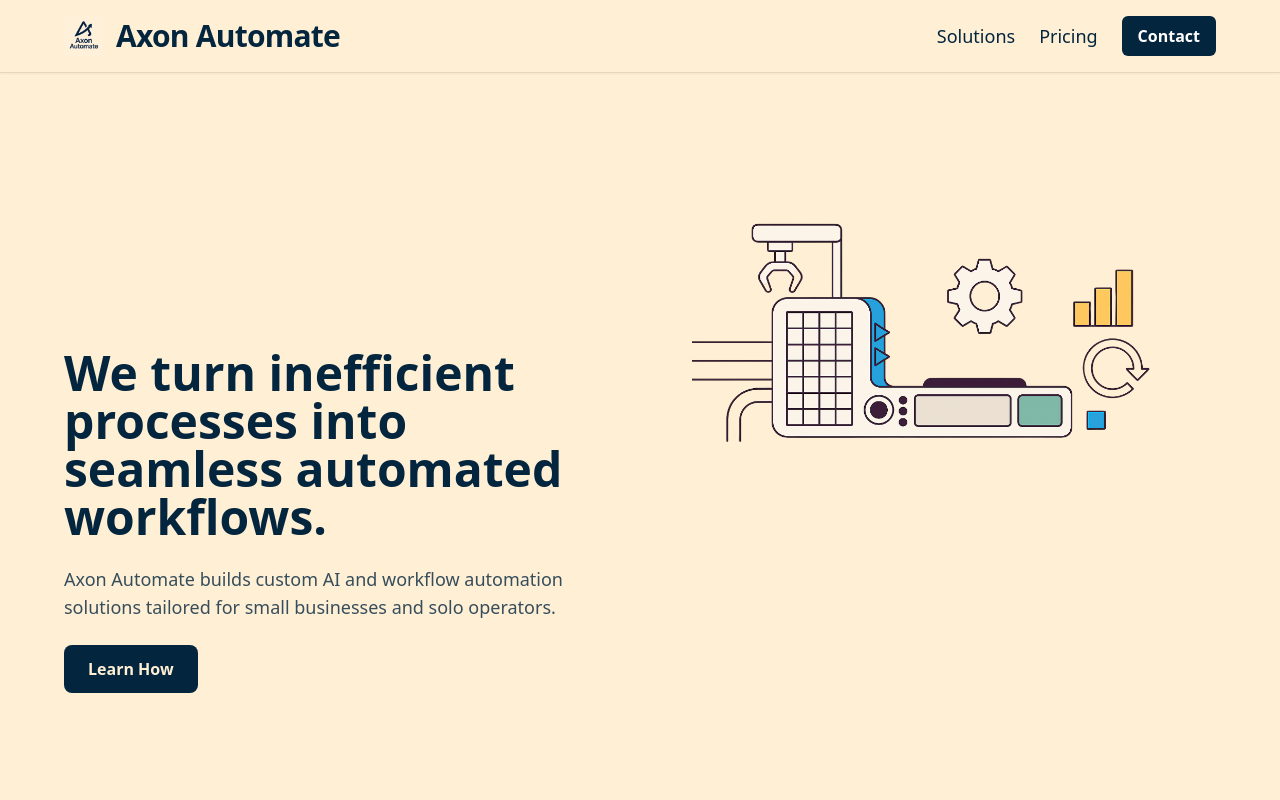
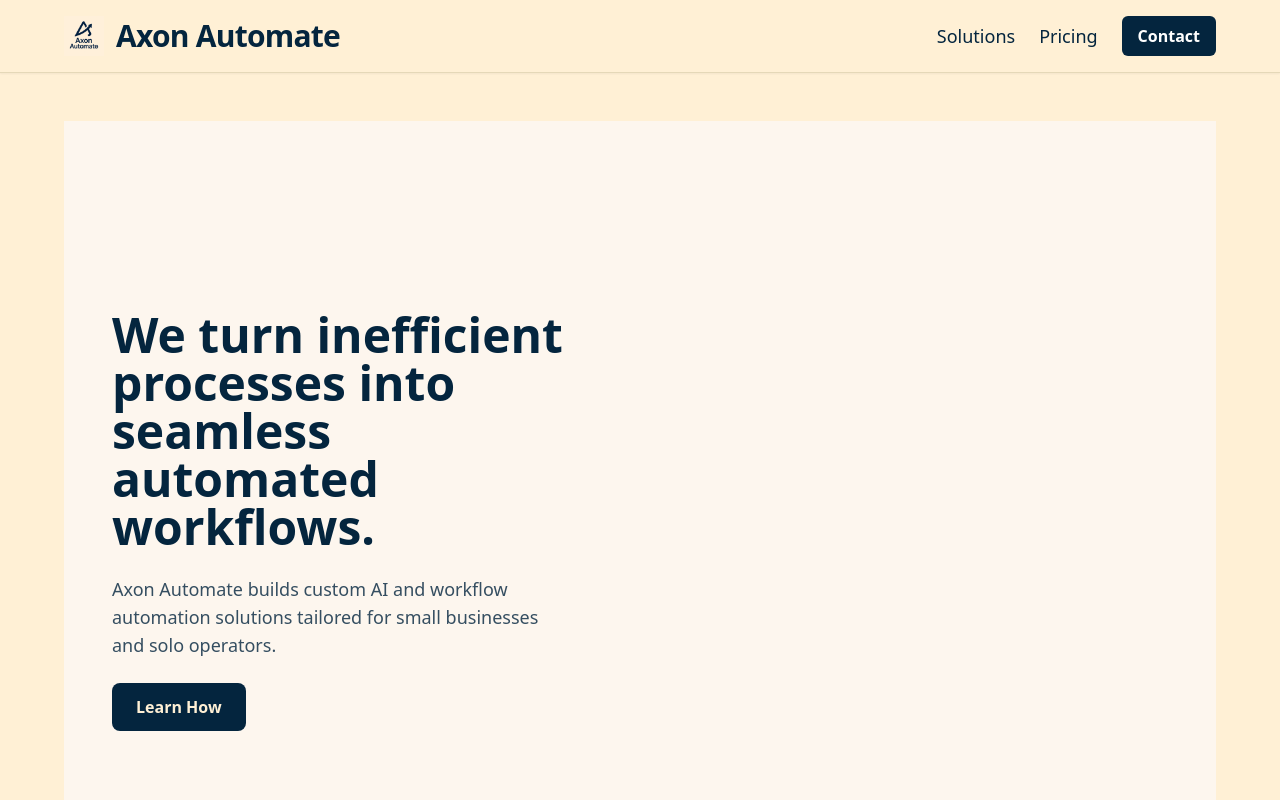
Before and after one commit to trimdex445/axon-automate, a Next.js app: page / in a window 1280 px wide. Shown: the top 800 px of the page. Built offline with nearby package versions, Linux system fonts and the light colour scheme; no server answers.

Commit message:
Add Lottie animation background with working web component and TypeScript support

```diff
--- a/components/Footer.tsx
+++ b/components/Footer.tsx
@@ -1,29 +1,26 @@
 import Link from 'next/link';
-import Image from 'next/image';
 
 export default function Footer() {
   return (
-    <footer className="relative bg-[#04253e] text-white mt-24 overflow-hidden min-h-[300px]">
-      {/* SVG Background */}
-      <div className="absolute inset-0 z-0">
-        <Image
-          src="/assets/bg/layered-peaks-haikei.svg"
+    <footer className="relative bg-[#04253e] text-white pt-32 pb-8 mt-24 overflow-hidden">
+      {/* Wave SVG at top */}
+      <div className="absolute top-0 left-0 w-full -translate-y-full">
+        <img
+          src="/assets/bg/layered-peaks-haikei.svg" // ✅ Make sure this path is correct
           alt="Footer Wave"
-          layout="fill"
-          objectFit="cover"
-          priority
+          className="w-full h-auto"
         />
       </div>
 
-      {/* Content inside wave */}
-      <div className="relative z-10 max-w-6xl mx-auto px-6 md:px-16 py-24 text-center text-sm text-white">
+      {/* Footer Content */}
+      <div className="relative z-10 max-w-6xl mx-auto px-6 md:px-16 text-center">
         <div className="mb-4 space-x-6">
-          <Link href="/">Home</Link>
-          <Link href="/solutions">Solutions</Link>
-          <Link href="/pricing">Pricing</Link>
-          <Link href="/contact">Contact</Link>
+          <Link href="/" className="hover:underline">Home</Link>
+          <Link href="/solutions" className="hover:underline">Solutions</Link>
+          <Link href="/pricing" className="hover:underline">Pricing</Link>
+          <Link href="/contact" className="hover:underline">Contact</Link>
         </div>
-        <p>© {new Date().getFullYear()} Axon Automate. All rights reserved.</p>
+        <p className="text-sm opacity-80">© {new Date().getFullYear()} Axon Automate. All rights reserved.</p>
       </div>
     </footer>
   );
--- a/components/HeroBackground.tsx
+++ b/components/HeroBackground.tsx
@@ -1,30 +1,32 @@
-import { useEffect, useState } from "react";
-import Lottie from "lottie-react";
+"use client";
+
+import { useEffect, useRef } from "react";
 
 const HeroBackground = () => {
-  const [animationData, setAnimationData] = useState<any>(null);
-
+  // Load the Lottie player script once on mount
   useEffect(() => {
-    fetch("/assets/lotties/Bluedots.json")
-      .then((res) => res.json())
-      .then(setAnimationData);
+    const script = document.createElement("script");
+    script.src = "https://unpkg.com/@lottiefiles/lottie-player@latest/dist/lottie-player.js";
+    script.async = true;
+    document.body.appendChild(script);
   }, []);
 
-  if (!animationData) return null;
-
   return (
-    <div className="absolute inset-0 -z-10 pointer-events-none overflow-hidden">
-      <Lottie
-        animationData={animationData}
-        loop
-        autoplay
-        style={{
-          width: "100%",
-          height: "100%",
-          objectFit: "cover",
-        }}
-      />
-    </div>
+    <div
+      className="absolute inset-0 -z-10 pointer-events-none overflow-hidden"
+      dangerouslySetInnerHTML={{
+        __html: `
+          <lottie-player
+            src="https://lottie.host/84be9c59-2e19-42bc-9376-bf58a77a0d0f/1b5WE8TfJo.lottie"
+            background="transparent"
+            speed="1"
+            loop
+            autoplay
+            style="width: 100%; height: 100%; position: absolute; object-fit: cover;"
+          ></lottie-player>
+        `,
+      }}
+    />
   );
 };
 
--- a/package.json
+++ b/package.json
@@ -14,15 +14,17 @@
     "@vercel/analytics": "^1.5.0",
     "dotenv": "^16.5.0",
     "firebase": "^11.6.0",
-    "framer-motion": "^12.7.4",
+    "framer-motion": "^12.9.7",
     "lottie-react": "^2.4.1",
+    "lottie-web": "^5.12.2",
     "lucide-react": "^0.503.0",
     "next": "15.3.1",
     "node-fetch": "^2.7.0",
     "openai": "^4.95.1",
     "react": "^19.0.0",
     "react-dom": "^19.0.0",
-    "react-icons": "^5.5.0"
+    "react-icons": "^5.5.0",
+    "react-intersection-observer": "^9.16.0"
   },
   "devDependencies": {
     "@types/node": "^20",
--- a/pages/index.tsx
+++ b/pages/index.tsx
@@ -1,5 +1,5 @@
-import Image from 'next/image';
-import Layout from '../components/Layout';
+import Image from "next/image";
+import Layout from "../components/Layout";
 import {
   Wrench,
   HeartPulse,
@@ -7,31 +7,41 @@ import {
   Utensils,
   ShoppingCart,
   Brush,
-} from 'lucide-react';
+} from "lucide-react";
+import dynamic from "next/dynamic";
+
+const HeroBackground = dynamic(() => import("@/components/HeroBackground"), {
+  ssr: false,
+});
 
 export default function Home() {
   return (
     <Layout>
       {/* Hero */}
-      <section className="min-h-screen grid grid-cols-1 md:grid-cols-2 gap-10 items-center" id="hero">
-        <div>
-          <h1 className="text-5xl font-bold mb-6">We turn inefficient processes into seamless automated workflows.</h1>
+      <section
+        className="min-h-screen grid grid-cols-1 md:grid-cols-2 gap-10 items-center bg-[#fdf6ee]"
+        id="hero"
+      >
+        {/* Left column: text */}
+        <div className="px-6 md:px-12">
+          <h1 className="text-5xl font-bold mb-6">
+            We turn inefficient processes into seamless automated workflows.
+          </h1>
           <p className="text-lg opacity-80 mb-6">
-            Axon Automate builds custom AI and workflow automation solutions tailored for small businesses and solo operators.
+            Axon Automate builds custom AI and workflow automation solutions
+            tailored for small businesses and solo operators.
           </p>
-          <a href="#why" className="inline-block bg-[#04253e] text-[#fff0d5] px-6 py-3 rounded-lg font-semibold hover:opacity-90 transition">
+          <a
+            href="#why"
+            className="inline-block bg-[#04253e] text-[#fff0d5] px-6 py-3 rounded-lg font-semibold hover:opacity-90 transition"
+          >
             Learn How
           </a>
         </div>
-        <div className="relative -top-40 -right-8 scale-800">
-          <Image
-              src="/assets/bg/assets2Ftask_01jt5j0nnhfvtrzkbt9vff57422F1746090928_img_0.png"
-              alt="Automation Machine"
-              width={500}
-              height={500}
-              className="object-contain"
-              priority
-          />
+
+        {/* Right column: Lottie animation */}
+        <div className="relative h-[400px] md:h-full">
+          <HeroBackground />
         </div>
       </section>
 
@@ -54,7 +64,8 @@ export default function Home() {
                 Automate Real Work
               </h3>
               <p className="text-sm text-gray-700 opacity-80">
-                We streamline actual tasks — not just alerts. From dispatching to auto-replies.
+                We streamline actual tasks — not just alerts. From dispatching to
+                auto-replies.
               </p>
             </div>
 
@@ -71,7 +82,8 @@ export default function Home() {
                 Seamless Integration
               </h3>
               <p className="text-sm text-gray-700 opacity-80">
-                Gmail, Airtable, Xero, Notion and more — connected and working together.
+                Gmail, Airtable, Xero, Notion and more — connected and working
+                together.
               </p>
             </div>
 
@@ -88,19 +100,22 @@ export default function Home() {
                 Human + AI Harmony
               </h3>
               <p className="text-sm text-gray-700 opacity-80">
-                We blend automation with human workflows — so nothing gets lost in translation.
+                We blend automation with human workflows — so nothing gets lost in
+                translation.
               </p>
             </div>
           </div>
         </div>
       </section>
 
-
-            {/* Industries We Automate */}
+      {/* Industries We Automate */}
       <section id="industries" className="py-28">
-        <h2 className="text-4xl font-bold mb-6 text-center">Industries We Automate</h2>
+        <h2 className="text-4xl font-bold mb-6 text-center">
+          Industries We Automate
+        </h2>
         <p className="text-center text-lg opacity-80 mb-16">
-          From lawn care to law firms — if your business has a repeatable process, we can probably automate it. Here's a taste:
+          From lawn care to law firms — if your business has a repeatable
+          process, we can probably automate it. Here's a taste:
         </p>
 
         <div className="grid grid-cols-1 sm:grid-cols-2 md:grid-cols-3 gap-12 max-w-6xl mx-auto text-[#04253e]">
@@ -176,13 +191,18 @@ export default function Home() {
         </p>
       </section>
 
-
-
       {/* CTA */}
       <section className="py-28 text-center">
-        <h2 className="text-4xl font-bold mb-6">Ready to automate your workflow?</h2>
-        <p className="text-lg opacity-80 mb-6">Get started with a tailored quote.</p>
-        <a href="/contact" className="inline-block bg-[#04253e] text-[#fff0d5] px-8 py-4 rounded-lg font-semibold hover:opacity-90 transition">
+        <h2 className="text-4xl font-bold mb-6">
+          Ready to automate your workflow?
+        </h2>
+        <p className="text-lg opacity-80 mb-6">
+          Get started with a tailored quote.
+        </p>
+        <a
+          href="/contact"
+          className="inline-block bg-[#04253e] text-[#fff0d5] px-8 py-4 rounded-lg font-semibold hover:opacity-90 transition"
+        >
           Request a Quote
         </a>
       </section>
```
Also changed, not shown: custom.d.ts (+11 -0 lines), 1 other file (tests, documents, lock files or other folders).
